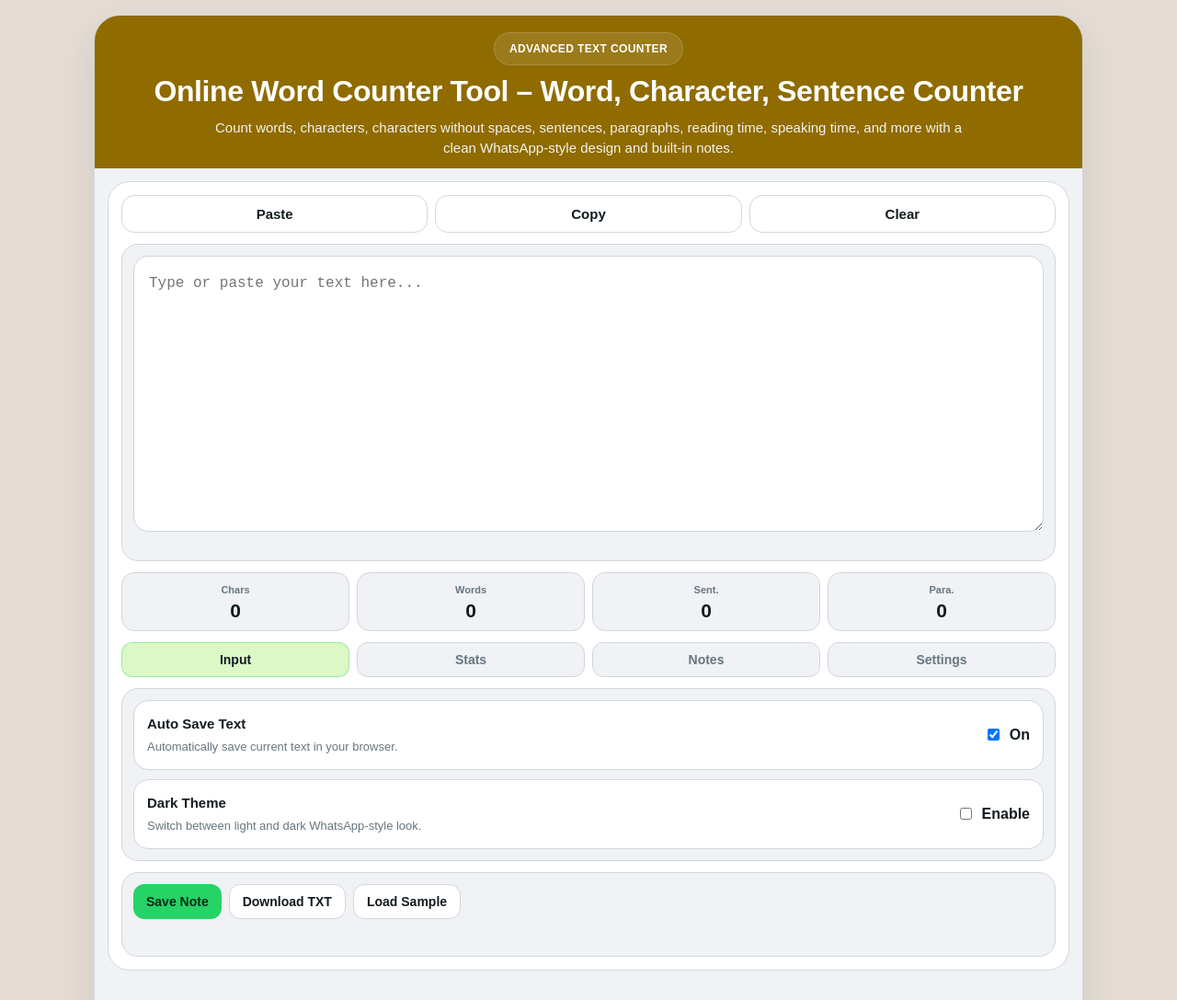
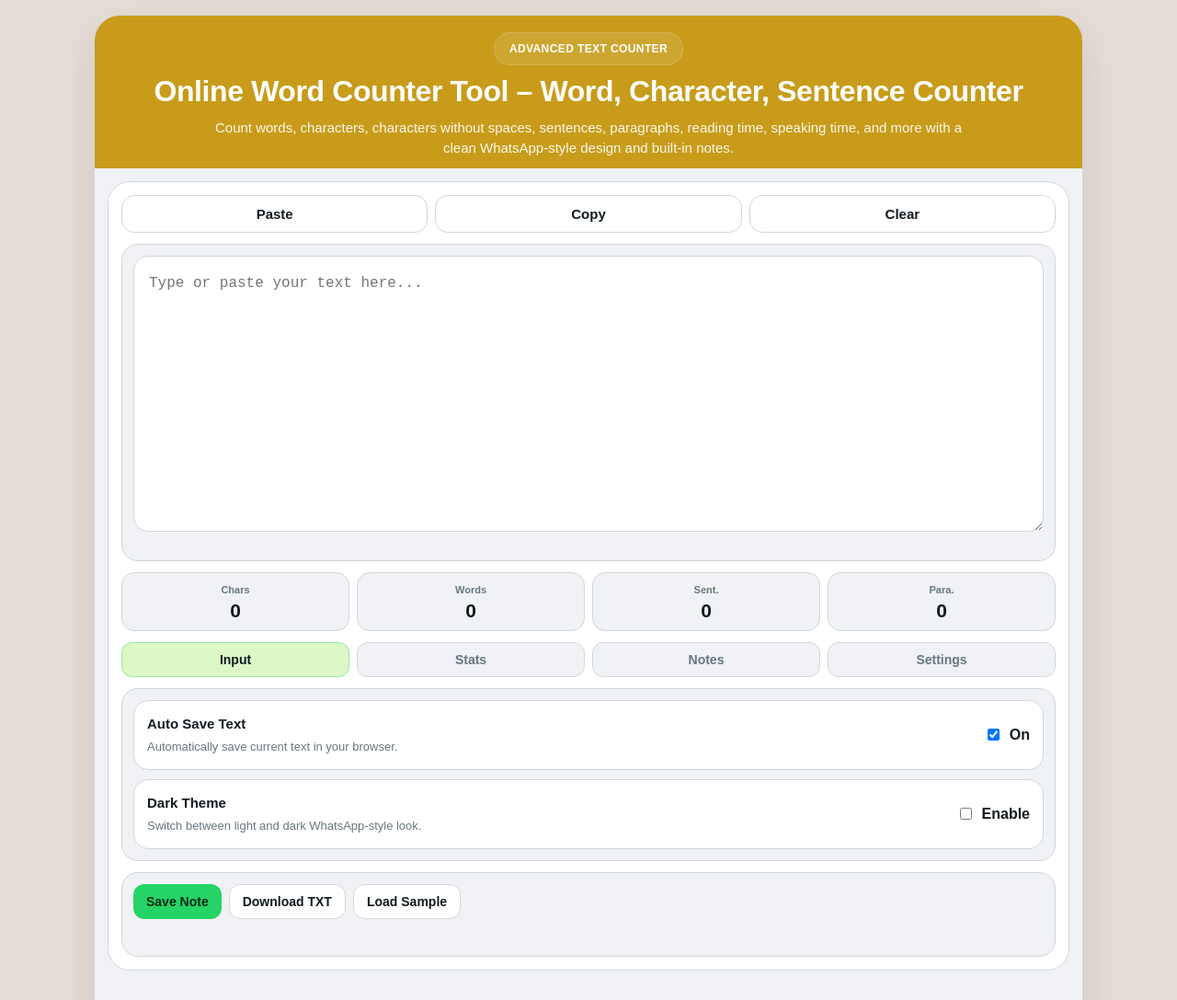
Before and after one commit to shahidlogs/online-word-counter-tool, a plain HTML site: page index.html in a window 1280 px wide. Shown: the top 1087 px of the page at 92% size. Drawn offline with Linux system fonts and the light colour scheme.

Commit message:
Update index.html

```diff
--- a/index.html
+++ b/index.html
@@ -33,7 +33,7 @@
       --wa-line:#d1d7db;
       --wa-soft:#f0f2f5;
       --wa-shadow:0 16px 40px rgba(17,27,33,.10);
-      --hero-solid:#8F6B00;
+      --hero-solid:#C89C1A;
       --radius-xl:26px;
       --radius-lg:18px;
       --radius-md:14px;
```
